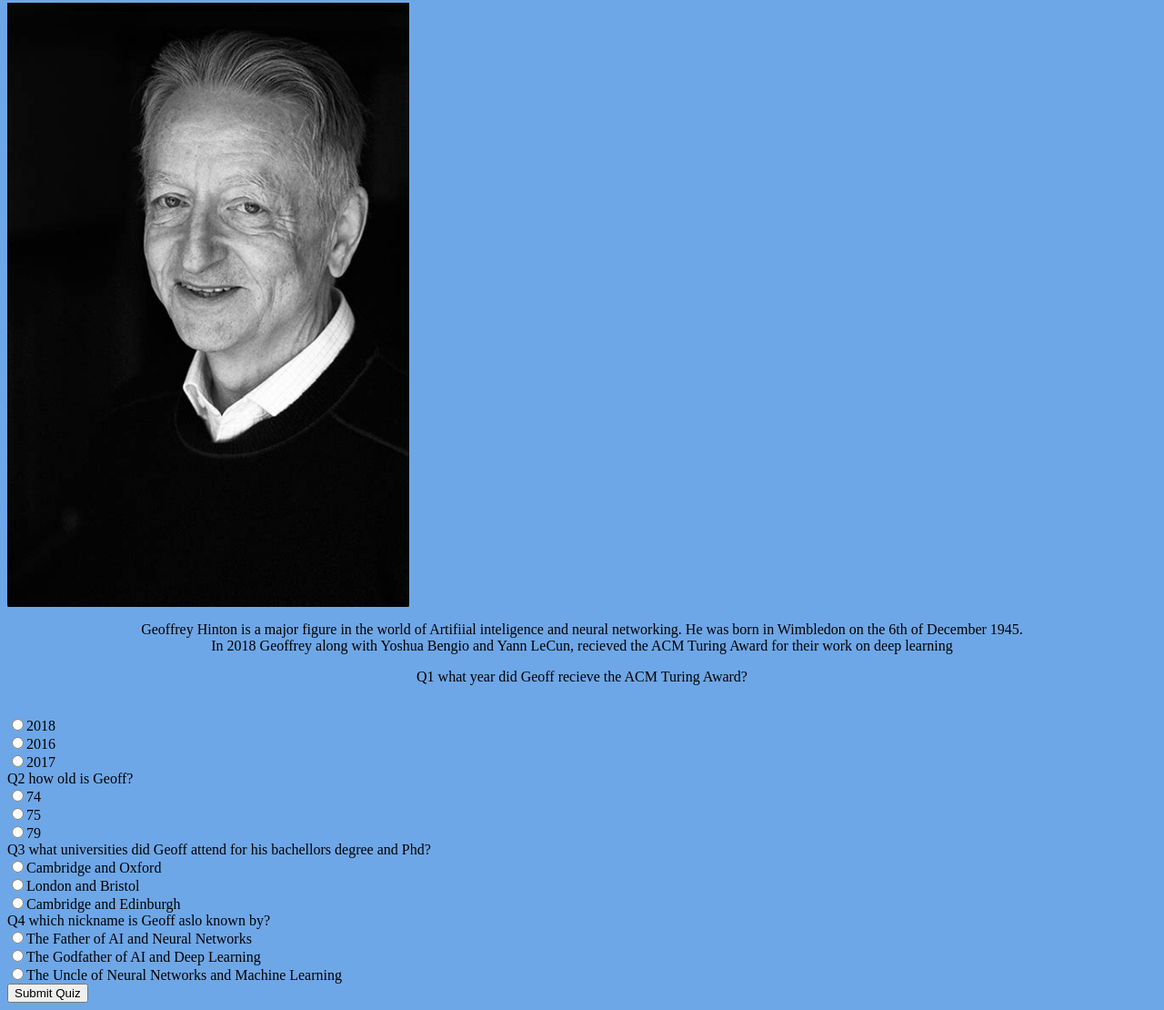
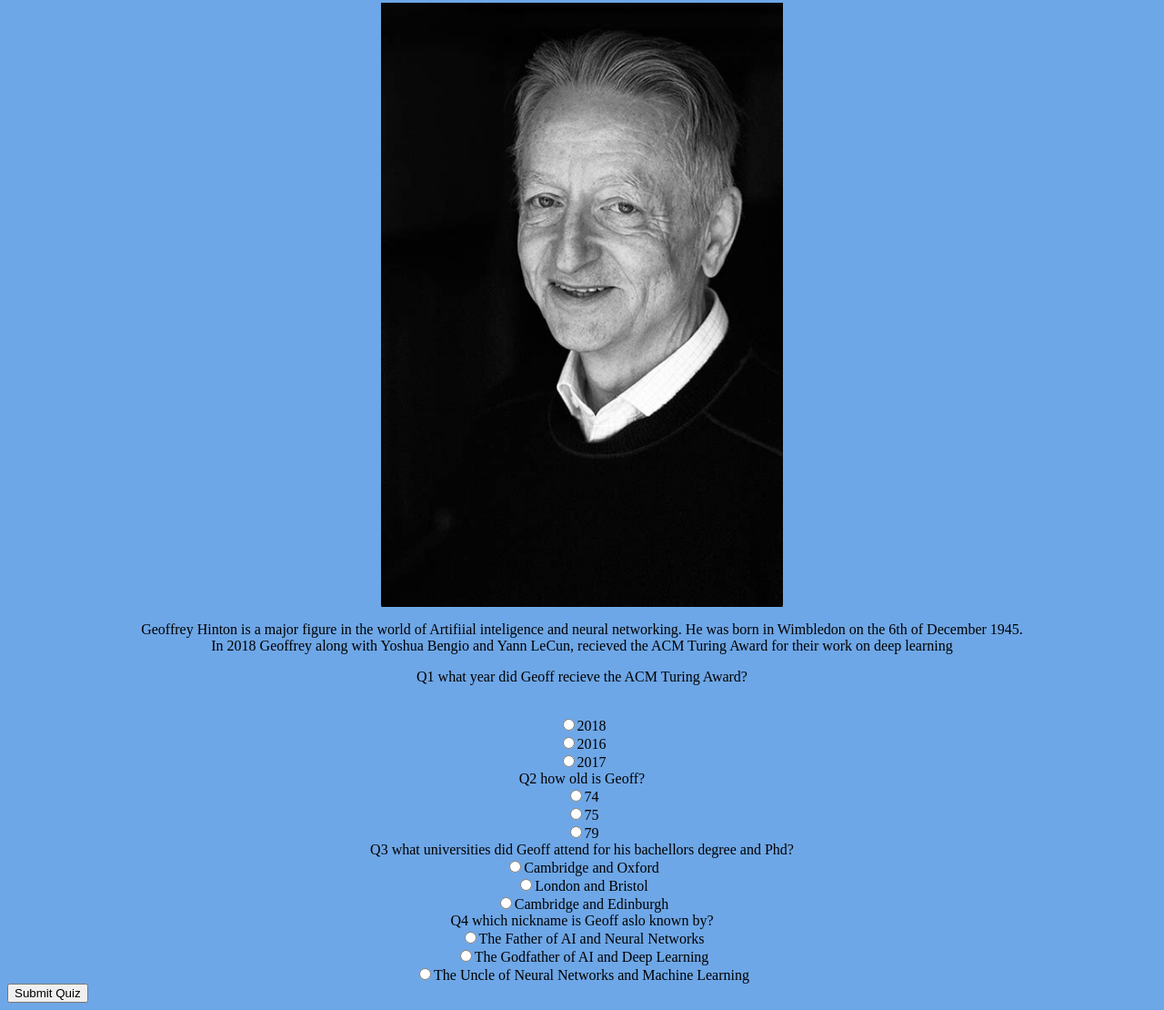
Before and after one commit to Davecastle10/people, a plain HTML site: page Geoffrey_hinton_info.html in a window 1280 px wide. Shown: the part 73-1183 px from the top of the page at 91% size. Drawn offline with Linux system fonts and the light colour scheme.

Commit message:
trying new centered stuff

```diff
--- a/Geoffrey_hinton_info.html
+++ b/Geoffrey_hinton_info.html
@@ -1,6 +1,6 @@
 <html lang="en">
 <head>
-    <title class="center" >inline style attribute</title>
+    <title >inline style attribute</title>
 </head>
 <!-- background colour -->
 <body style="background-color:rgb(110, 167, 231)">
@@ -8,43 +8,45 @@
     <style>
         .center {
          text-align: center
+
         }
         </style>
 
 
     <h1 class="center" style="color:rgb(0, 0, 0)" style="font-family: Arial, Helvetica, sans-serif;">Geoffrey Hinton</h1><hr>
     <!-- this is the image, alt text, pop up and a bit of info about Geoff -->
-    <img src="Geoffrey_hinton.jpg"
-    class="center"
+    <center><img src="Geoffrey_hinton.jpg"
     width = "35%"
     height = "auto"
-    alt="A black and white photograph of a daperley dressed Geoffrey Hinton in his late to mid 50's sporting wisened smile.") onclick = 'alert("Geoffrey Hinton, Yoshua Bengio and Yann LeCun are widely regarded as The Godfathers of AI")'>
-
+    alt="A black and white photograph of a daperley dressed Geoffrey Hinton in his late to mid 50's sporting wisened smile.") onclick = 'alert("Geoffrey Hinton, Yoshua Bengio and Yann LeCun are widely regarded as The Godfathers of AI")'> </center>
 
     <p class="center" style="color:rgb(0, 0, 0);">Geoffrey Hinton is a major figure in the world of Artifiial inteligence and neural networking.
         He was born in Wimbledon on the 6th of December 1945.<br> In 2018 Geoffrey along with Yoshua Bengio and Yann LeCun, recieved the ACM Turing Award for their work on deep learning</p>
     <!-- this is the questions for the quiz -->
 
-    <p class="center">Q1 what year did Geoff recieve the ACM Turing Award?</p><br>
-    <input class="center" type = "radio" name = "question1" id = "correct1">2018<br> <!-- this is the correct answer for q1 -->
-    <input class="center" type = "radio" name = "question1">2016<br>
-    <input class="center" type = "radio" name = "question1">2017<br>
+    <center>
+    <p>Q1 what year did Geoff recieve the ACM Turing Award?</p><br>
+    <input type = "radio" name = "question1" id = "correct1">2018<br> <!-- this is the correct answer for q1 -->
+    <input type = "radio" name = "question1">2016<br>
+    <input type = "radio" name = "question1">2017<br>
 
 
     Q2 how old is Geoff?<br>
-    <input class="center" type = "radio" name = "question2">74<br>
-    <input class="center" type = "radio" name = "question2" id = "correct2">75<br> <!-- this is the correct answer for q2 -->
-    <input class="center" type = "radio" name = "question2">79<br>
+    <input type = "radio" name = "question2">74<br>
+    <input type = "radio" name = "question2" id = "correct2">75<br> <!-- this is the correct answer for q2 -->
+    <input type = "radio" name = "question2">79<br>
 
     Q3 what universities did Geoff attend for his bachellors degree and Phd?<br>
-    <input class="center" type = "radio" name = "question3">Cambridge and Oxford<br>
-    <input class="center" type = "radio" name = "question3">London and Bristol<br>
-    <input class="center" type = "radio" name = "question3" id = "correct3">Cambridge and Edinburgh<br> <!-- this is the correct answer for q3 -->
+    <input type = "radio" name = "question3">Cambridge and Oxford<br>
+    <input type = "radio" name = "question3">London and Bristol<br>
+    <input type = "radio" name = "question3" id = "correct3">Cambridge and Edinburgh<br> <!-- this is the correct answer for q3 -->
 
     Q4 which nickname is Geoff aslo known by?<br>
-    <input class="center" type = "radio" name = "question4">The Father of AI and Neural Networks<br>
-    <input class="center" type = "radio" name = "question4" id = "correct4">The Godfather of AI and Deep Learning<br> <!-- this is the correct answer for q2 -->
-    <input class="center" type = "radio" name = "question4">The Uncle of Neural Networks and Machine Learning<br>
+    <input type = "radio" name = "question4">The Father of AI and Neural Networks<br>
+    <input type = "radio" name = "question4" id = "correct4">The Godfather of AI and Deep Learning<br> <!-- this is the correct answer for q2 -->
+    <input type = "radio" name = "question4">The Uncle of Neural Networks and Machine Learning<br>
+    </center>
+
 
     <!-- this is the button to submit answers for the quiz -->
     <input type="submit" name = "submit" value = "Submit Quiz" onclick = "result()">
```
